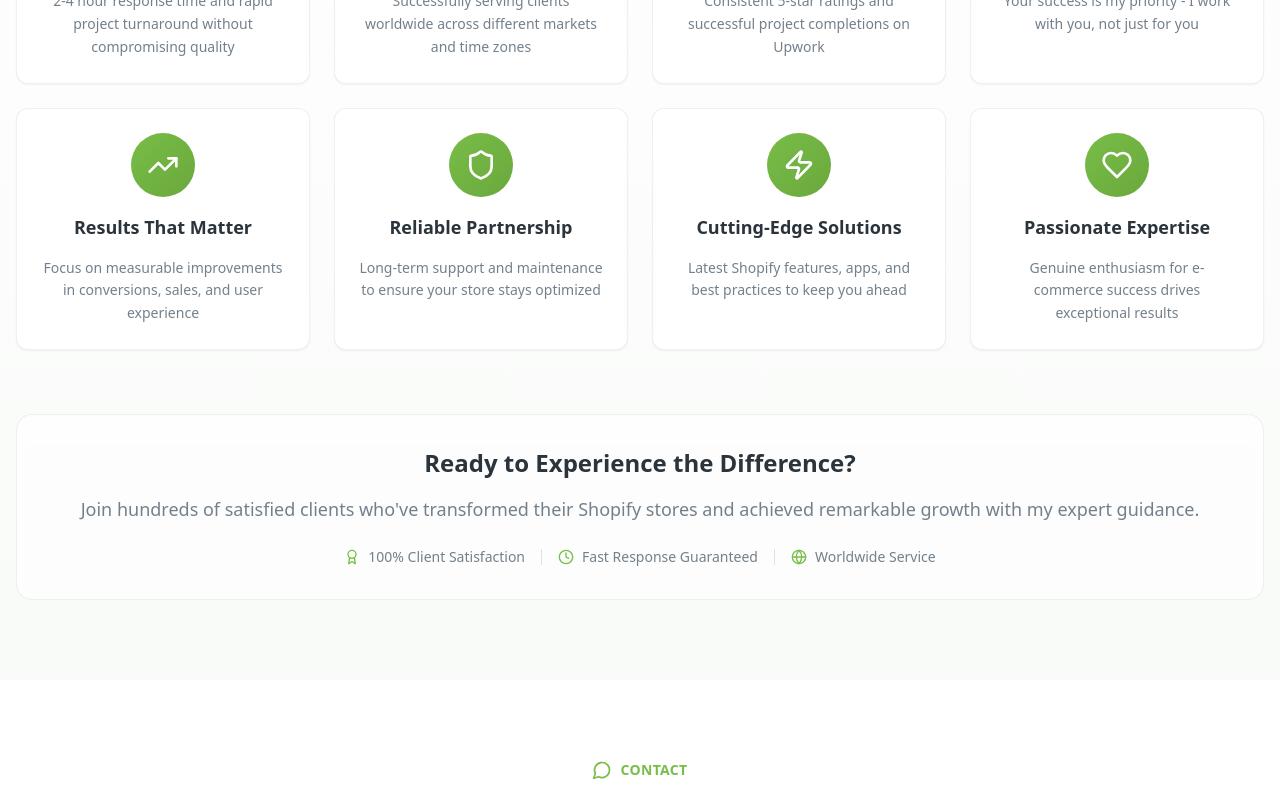
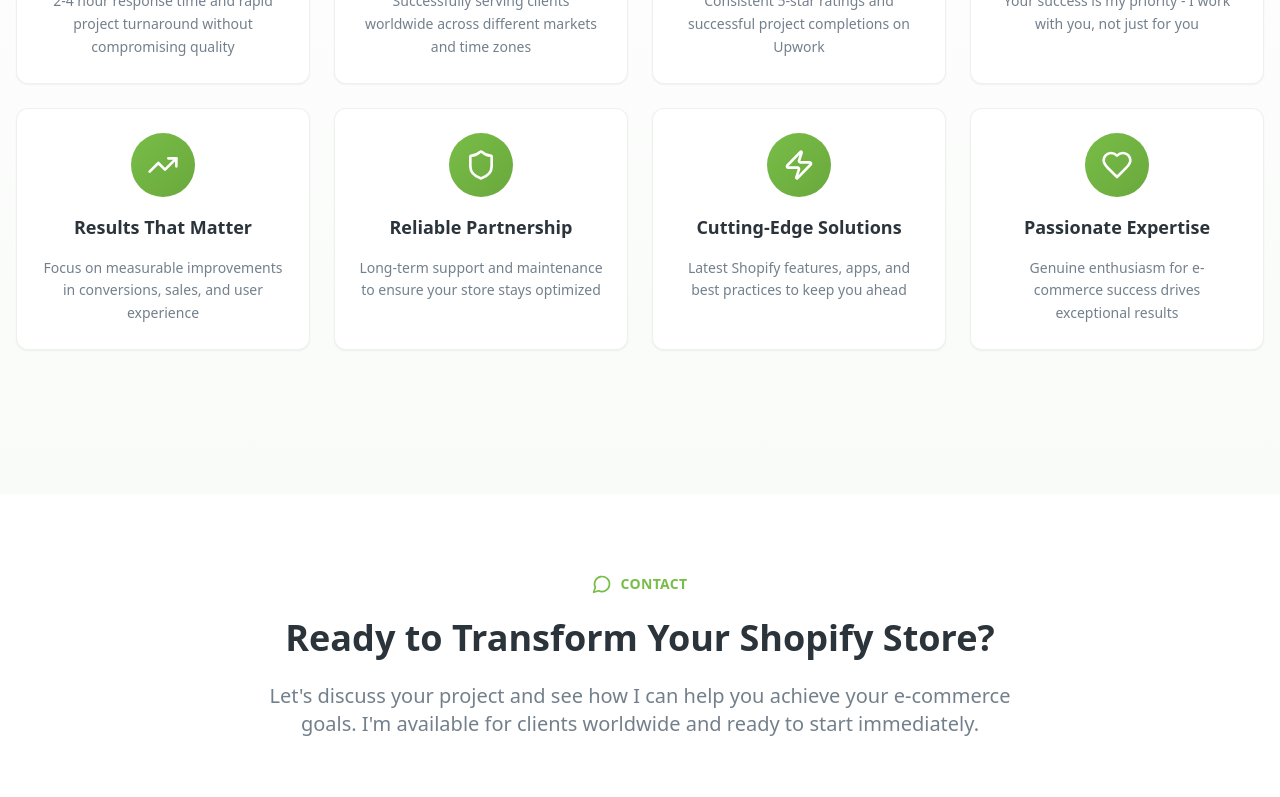
Before and after one commit to Ayeni2002/shopify-solutions-hub, a React (Vite) app: page / in a window 1280 px wide. Shown: the part 3375-4172 px from the top of the page. Built offline with nearby package versions, Linux system fonts and the light colour scheme; the HTML template or start-up script is replaced by a standard one.

Commit message:
Remove "Ready to experience" section

```diff
--- a/src/components/WhyChooseMe.tsx
+++ b/src/components/WhyChooseMe.tsx
@@ -92,32 +92,6 @@ const WhyChooseMe = () => {
             </Card>
           ))}
         </div>
-
-        <div className="text-center bg-background/50 backdrop-blur-sm rounded-2xl p-8 border border-border/50">
-          <h3 className="text-2xl font-bold text-foreground mb-4">
-            Ready to Experience the Difference?
-          </h3>
-          <p className="text-lg text-muted-foreground mb-6">
-            Join hundreds of satisfied clients who've transformed their Shopify stores
-            and achieved remarkable growth with my expert guidance.
-          </p>
-          <div className="flex flex-col sm:flex-row gap-4 justify-center items-center text-sm text-muted-foreground">
-            <div className="flex items-center space-x-2">
-              <Award className="w-4 h-4 text-primary" />
-              <span>100% Client Satisfaction</span>
-            </div>
-            <div className="hidden sm:block h-4 w-px bg-border"></div>
-            <div className="flex items-center space-x-2">
-              <Clock className="w-4 h-4 text-primary" />
-              <span>Fast Response Guaranteed</span>
-            </div>
-            <div className="hidden sm:block h-4 w-px bg-border"></div>
-            <div className="flex items-center space-x-2">
-              <Globe className="w-4 h-4 text-primary" />
-              <span>Worldwide Service</span>
-            </div>
-          </div>
-        </div>
       </div>
     </section>
   );
```
